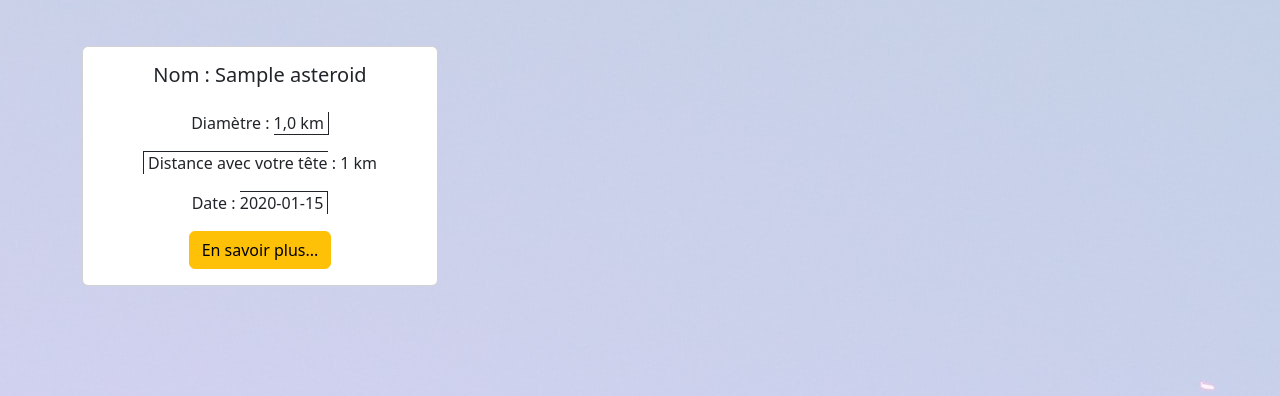
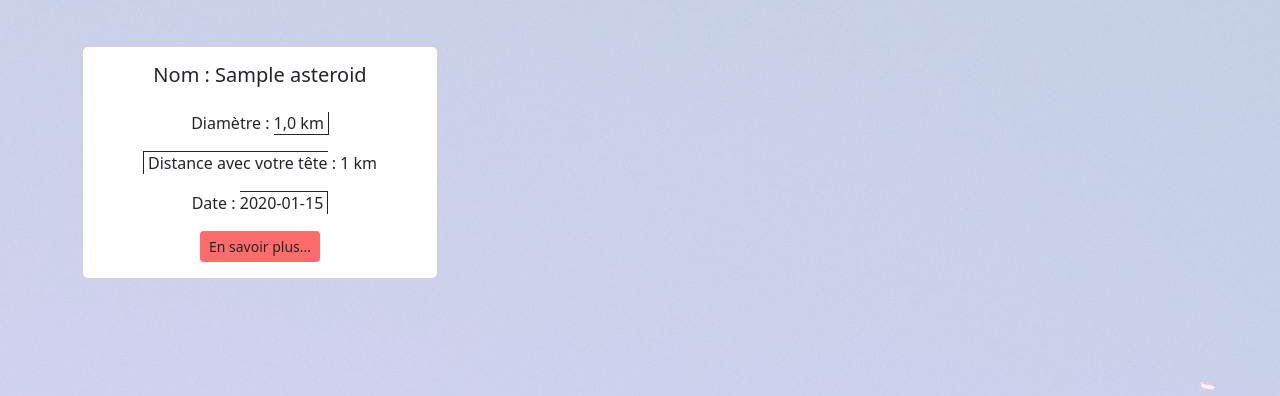
Before and after one commit to Adrien-GOGOIS/dont_look_up_projet, a Django app: template application/templates/application/homepage.html in a window 1280 px wide. Shown: the part 404-800 px from the top of the page. Run offline with Django 4.2, Linux system fonts and the light colour scheme; the template is opened without the code that fills it: values that come from a table or form of the project are taken from there, others are empty; tables that the repository leaves empty hold one stand-in row (values such as "Sample post").

Commit message:
Improve design color style

```diff
--- a/application/static/application/style.css
+++ b/application/static/application/style.css
@@ -32,8 +32,9 @@ h4 {
 
 .view-details-button {
     transition: box-shadow 2s;
+	background-color: rgba(255, 10, 10, 0.6) !important;
 }
 
 .view-details-button:hover {
-    box-shadow: 1px 1px 10px 1px rgba(220, 175, 68, 1);
+	box-shadow: 1px 1px 10px 1px rgba(0, 0, 0, 1);
 }
--- a/application/templates/application/asteroid_details.html
+++ b/application/templates/application/asteroid_details.html
@@ -21,7 +21,7 @@
             </div>
         </div>
         <div class="d-flex justify-content-center">
-            <input type=button value="Retour aux résultats" onClick="javascript:history.go(-1);" class="btn btn-warning mt-5 view-details-button">
+            <input type=button value="Retour aux résultats" onClick="javascript:history.go(-1);" class="btn mt-5 view-details-button">
         </div>
 
     {% endif %}
--- a/application/templates/application/homepage.html
+++ b/application/templates/application/homepage.html
@@ -47,7 +47,7 @@
                                 <p class="card-text">Diamètre : <span class="border-dark border-bottom border-end pe-1">{{ asteroid.diameter }} km</span></p>
                                 <p class="card-text"><span class="border-dark border-top border-start ps-1">Distance avec votre tête</span> : {{ asteroid.miss_distance }} km</p>
                                 <p class="card-text">Date : <span class="border-dark border-top border-end pe-1">{{ asteroid.close_approach_date }}</span></p>
-                                <a href="{% url 'asteroid-details' asteroid.asteroid_id %}" class="view-details-button btn btn-warning">En savoir plus...</a>
+                                <a href="{% url 'asteroid-details' asteroid.asteroid_id %}" class="view-details-button btn btn-sm">En savoir plus...</a>
                               </div>
                            </div>
                        </div>
```
